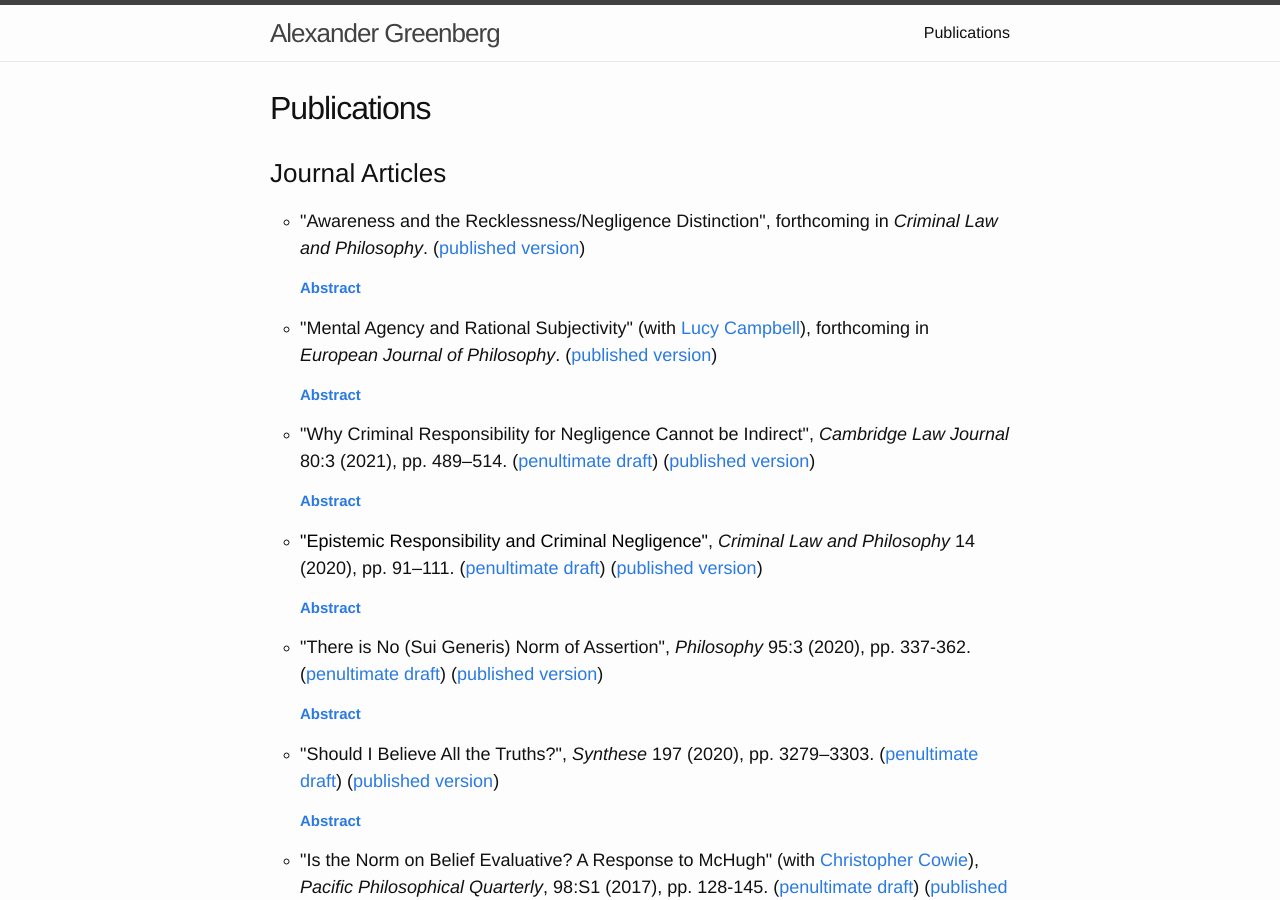
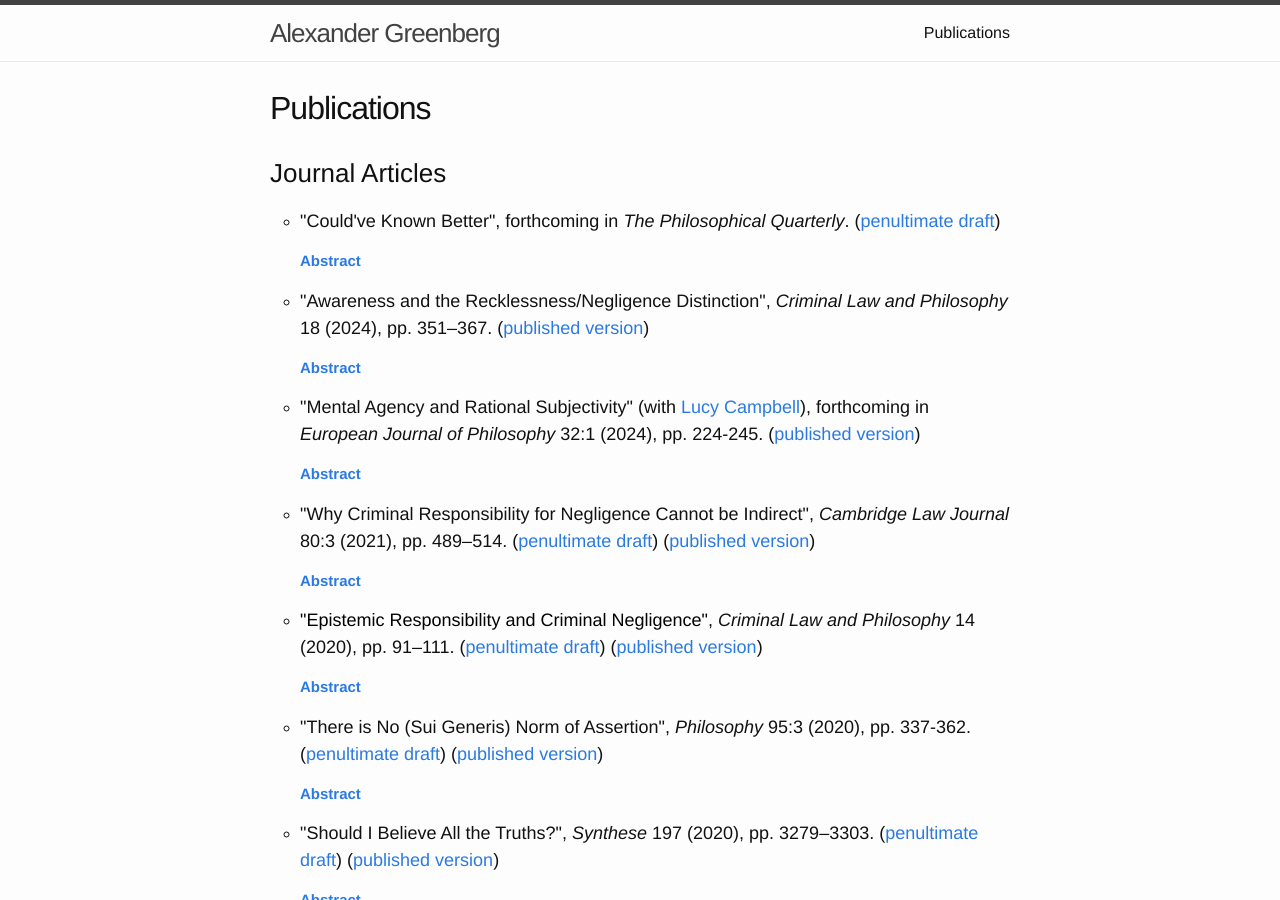
Before and after one commit to alexandergreenberg/alexandergreenberg.github.io, a Jekyll site: the page built from pages/01_Publications.html, in a window 1280 px wide and 900 px high. Built offline with Jekyll 4.4.1, drawn with Linux system fonts in a browser that asks for light colours; some of the changed lines change nothing that is shown; some of the changed text lies outside the part shown.

Commit message:
Update 01_Publications.html

```diff
--- a/pages/01_Publications.html
+++ b/pages/01_Publications.html
@@ -20,12 +20,17 @@ return true;
 <h3>Journal Articles</h3>
 <ul>
    <li>
-    <h4>"Awareness and the Recklessness/Negligence Distinction", forthcoming in <em>Criminal Law and Philosophy</em>. (<a href="https://doi.org/10.1007/s11572-023-09687-3" target="_blank">published version</a>)</h4>
+    <h4>"Could've Known Better", forthcoming in <em>The Philosophical Quarterly</em>. (<a href="/pdfs/could've-known-better.pdf" target="_blank">penultimate draft</a>)</h4>
+    <p><a href="javascript:;" onclick="return toggleMe('para10')" value="Toggle"><strong>Abstract</strong></a></p>
+    <div id="para10" class="hidden"><p>Could you have taken precautions against a risk you were unaware of? This question lies at the heart of debates in ethics and legal philosophy concerning whether it’s justifiable to blame or punish those who cause harm inadvertently or out of ignorance. But the question is crucially ambiguous, depending on what is understood to be inside or outside the scope of the ‘could’. And this ambiguity undermines a number of arguments purporting to show that inadvertent wrongdoers cannot justifiably be blamed or punished. While not all opposition to blaming or punishing inadvertent wrongdoers rests on this ambiguity, some certainly does. And getting clear on this ambiguity is important if we’re to sort good arguments against blaming and punishing inadvertent wrongdoers – if there are any – from bad ones.</p></div>
+  </li>
+   <li>
+    <h4>"Awareness and the Recklessness/Negligence Distinction", <em>Criminal Law and Philosophy</em> 18 (2024), pp. 351–367. (<a href="https://doi.org/10.1007/s11572-023-09687-3" target="_blank">published version</a>)</h4>
     <p><a href="javascript:;" onclick="return toggleMe('para9')" value="Toggle"><strong>Abstract</strong></a></p>
     <div id="para9" class="hidden"><p>The distinction between the criminal fault elements of recklessness and negligence is one of Anglo-American criminal law’s key distinctions. It is a distinction with practical significance, as many serious crimes require at least recklessness and cannot be committed negligently. The distinction is standardly marked by awareness. Recklessness requires awareness that one’s conduct carries a risk of harm. Negligence only requires that one <em>ought</em> to have been aware that one’s conduct carried such a risk, even if one was in fact unaware of this. But should the recklessness/negligence distinction be marked by awareness of risk, or by something else? Does a defendant’s awareness of risk really have the normative significance to mark such a distinction? In this paper, I answer these questions by discussing a challenge to this ‘standard account’ of the recklessness/negligence distinction raised by the work of Antony Duff, who defends an alternative, non-awareness-based model of the recklessness/negligence distinction. I will argue that, although Duff’s alternative model fails, seeing how it goes wrong helps us see how awareness genuinely does have the right kind of normative significance to mark the distinction between recklessness and negligence.</p></div>
   </li>
   <li>
-    <h4>"Mental Agency and Rational Subjectivity" (with <a href="https://lucycampbellphilosophy.weebly.com">Lucy Campbell</a>), forthcoming in <em>European Journal of Philosophy</em>. (<a href="https://doi.org/10.1111/ejop.12867" target="_blank">published version</a>)</h4>
+    <h4>"Mental Agency and Rational Subjectivity" (with <a href="https://lucycampbellphilosophy.weebly.com">Lucy Campbell</a>), forthcoming in <em>European Journal of Philosophy</em> 32:1 (2024), pp. 224-245. (<a href="https://doi.org/10.1111/ejop.12867" target="_blank">published version</a>)</h4>
     <p><a href="javascript:;" onclick="return toggleMe('para8')" value="Toggle"><strong>Abstract</strong></a></p>
     <div id="para8" class="hidden"><p>Philosophy is witnessing an ‘Agential Turn’, characterised by the thought that understanding certain distinctive features of human mentality requires conceiving of many mental phenomena as <em>acts</em>, and of subjects as their <em>agents</em>. We raise a challenge for three central explanatory appeals to mental agency – agentialism about doxastic responsibility, agentialism about doxastic self-knowledge, and an agentialist explanation of the delusion of thought insertion: agentialists either commit themselves to implausibly strong claims about the kind of agency involved in the relevant phenomena, or make appeals to agency which seem explanatorily redundant. The force of this ‘Agentialist Dilemma’ has been under-appreciated, and the agentialist literature does not contain a clear answer to it. Although we don’t aim to provide to a knockdown argument against the Agential Turn, we do suggest that the Agentialist Dilemma represents a significant challenge to the approach. However, we accept the fundamental critique motivating the Agential Turn, its rejection of a purely passivist and spectatorial conception of the human mind. We close by urging the recognition of a broader category of <em>rational subjectivity</em>, a category which includes states which are neither active nor passive, but nevertheless form part of a subject’s rational point of view on the world.</p></div>
   </li>
@@ -88,9 +93,6 @@ return true;
   <li>
     <h4>"Culpability, Consciousness, and Carrying on Regardless"</h4>
   </li>
-   <li>
-    <h4>"Abilities and Negligence Scepticism"</h4>
-  </li>
   <li>
     <h4>"‘What Does That Say About Me?’ Raz and Hart on Responsibility for Negligence".</h4>
   </li>
```
